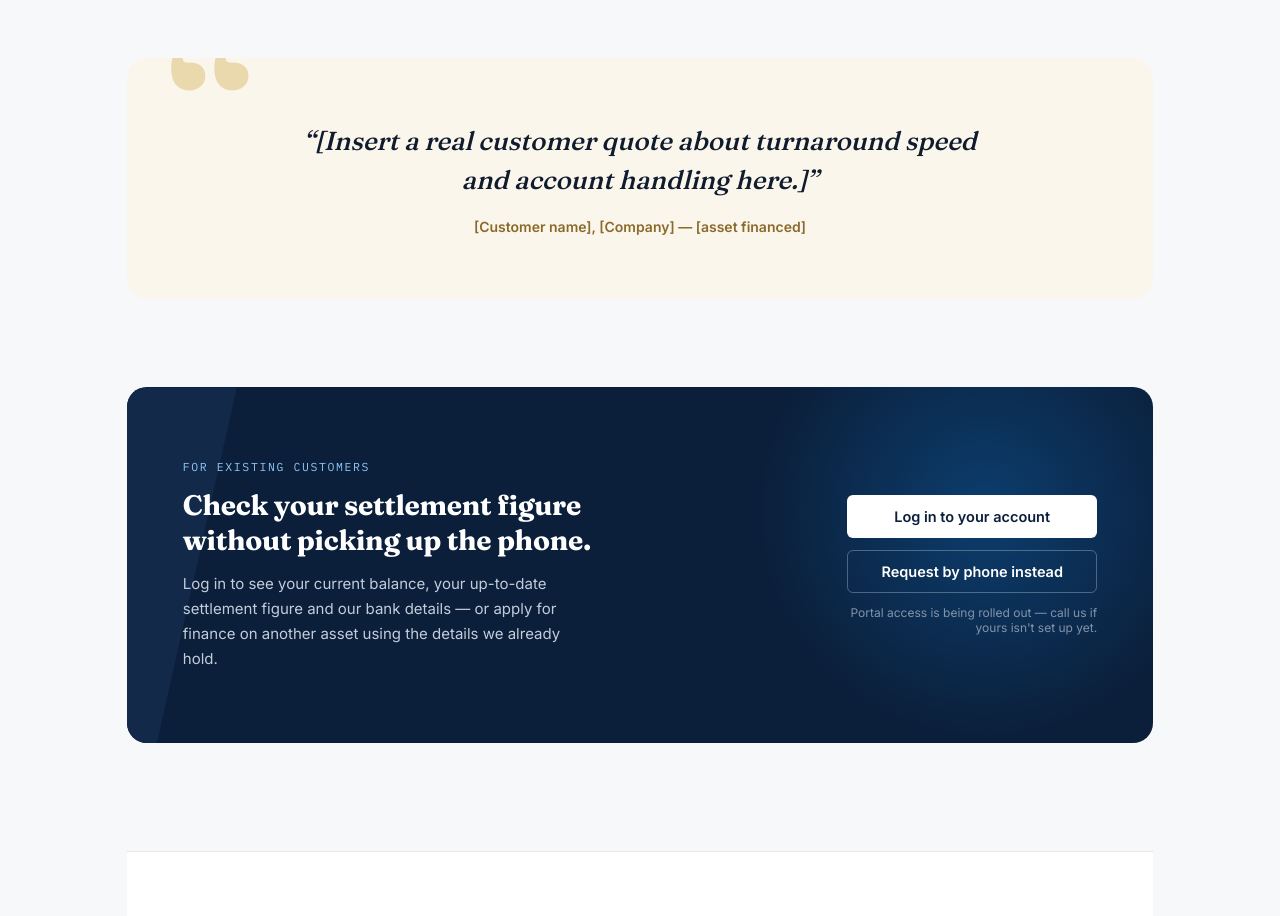
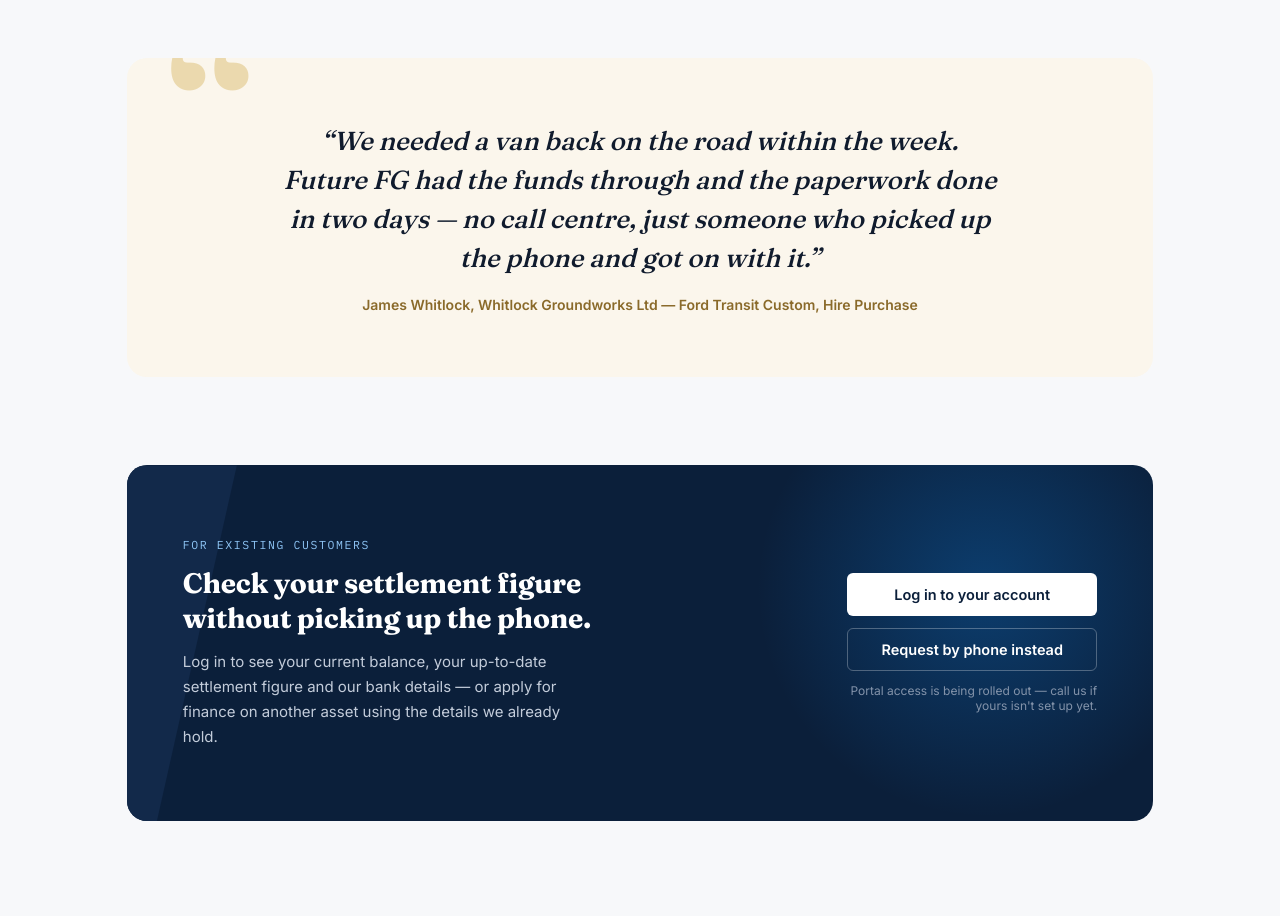
Before and after one commit to FFG2026/ffg-portal, a Next.js app: page / in a window 1280 px wide. Shown: the part 2480-3396 px from the top of the page. Built offline with nearby package versions, Linux system fonts and the light colour scheme.

Commit message:
Add placeholder testimonial copy in place of bracket text
Co-Authored-By: Claude Sonnet 5 <noreply@anthropic.com>
Claude-Session: https://claude.ai/code/session_01NN8qPvZUVhPVDZAtQYi2sZ

```diff
--- a/app/page.tsx
+++ b/app/page.tsx
@@ -418,11 +418,14 @@ export default function HomePage() {
         <section className="section" style={{ paddingTop: 0 }}>
           <div className="testimonial-band">
             <p className="testimonial-quote">
-              “[Insert a real customer quote about turnaround speed and
-              account handling here.]”
+              “We needed a van back on the road within the week. Future FG
+              had the funds through and the paperwork done in two days — no
+              call centre, just someone who picked up the phone and got on
+              with it.”
             </p>
             <div className="testimonial-attr">
-              [Customer name], [Company] — [asset financed]
+              James Whitlock, Whitlock Groundworks Ltd — Ford Transit Custom,
+              Hire Purchase
             </div>
           </div>
         </section>
```
